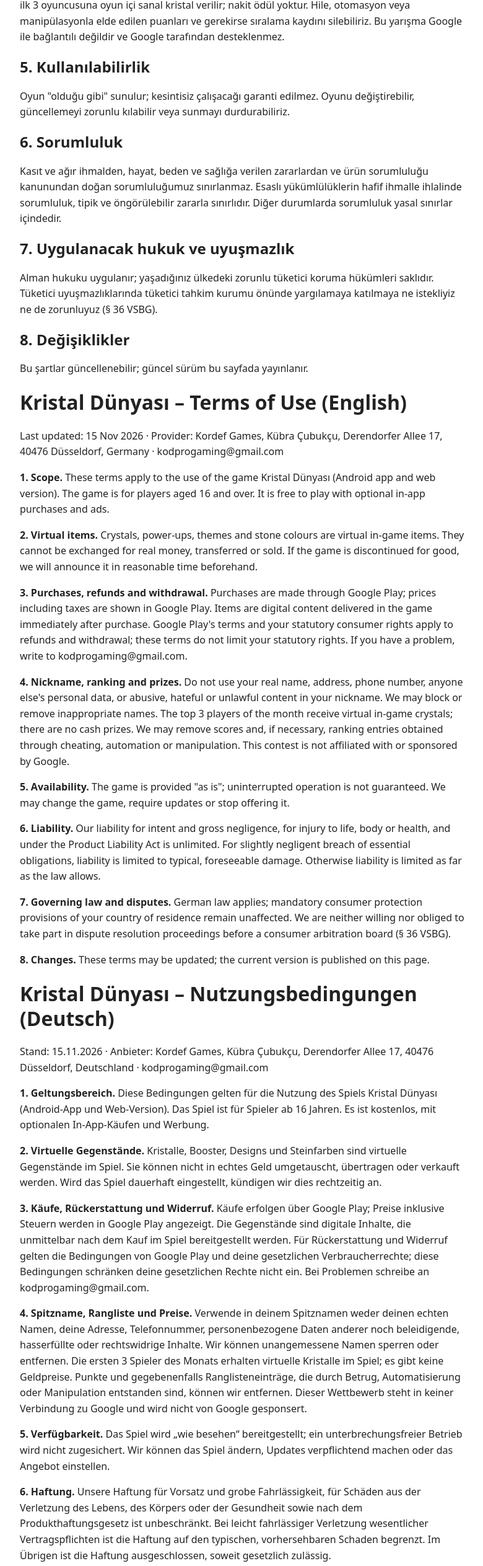
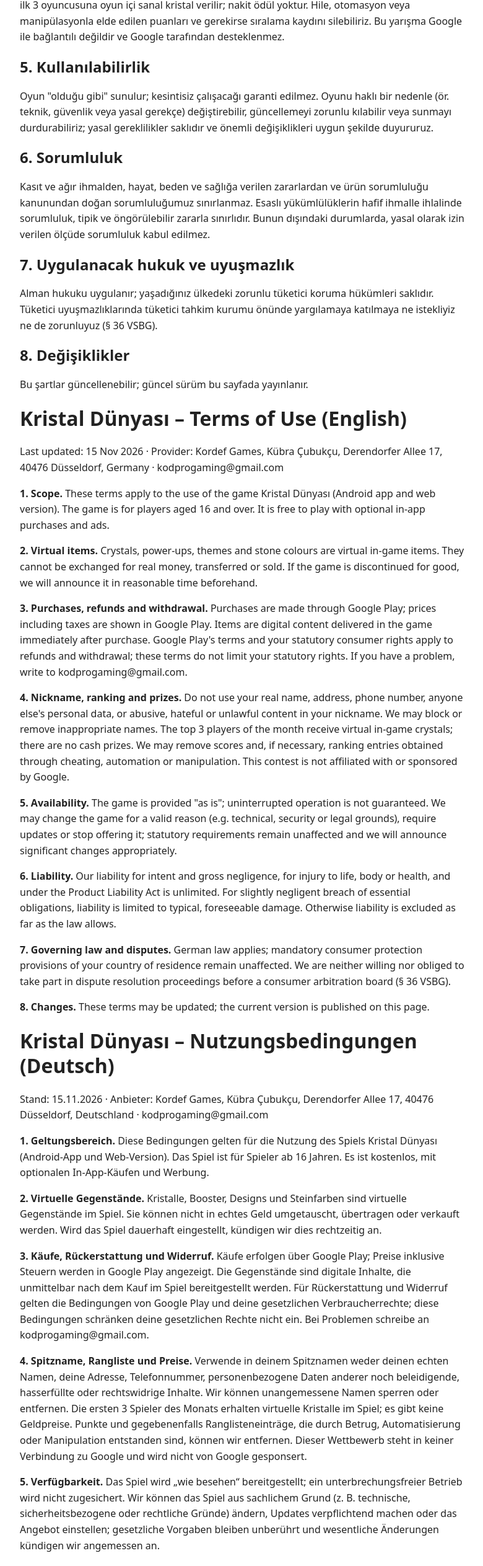
Before and after one commit to kodprogaming/kordef-gizlilik, a plain HTML site: page kosullar.html in a window 1280 px wide. Shown: the part 774-3300 px from the top of the page at 62% size, without its empty margins (248-1028 px from the left). Drawn offline with Linux system fonts and the light colour scheme.

Commit message:
Add files via upload

```diff
--- a/kosullar.html
+++ b/kosullar.html
@@ -8,8 +8,8 @@
 <h2>2. Sanal ürünler</h2><p>Kristaller, güçlendiriciler, temalar ve taş renkleri oyun içi sanal ürünlerdir. Gerçek paraya çevrilemez, başkasına devredilemez ve satılamaz. Oyun kalıcı olarak kapatılırsa makul bir süre önceden duyuru yaparız.</p>
 <h2>3. Satın almalar, iade ve cayma</h2><p>Satın almalar Google Play üzerinden yapılır; fiyatlar vergiler dahil Google Play'de gösterilir. Ürünler satın alınır alınmaz oyunda teslim edilen dijital içeriktir. İade ve cayma konusunda Google Play'in şartları ve yasal tüketici haklarınız geçerlidir; bu şartlar yasal haklarınızı sınırlamaz. Sorun yaşarsanız kodprogaming@gmail.com adresine yazın.</p>
 <h2>4. Takma ad, sıralama ve ödüller</h2><p>Takma adınızda gerçek adınızı, adresinizi, telefonunuzu veya başkasına ait kişisel bilgileri, küfür, nefret veya yasa dışı içerik kullanmayın. Uygunsuz adları engelleyebilir veya kaldırabiliriz. Ayın ilk 3 oyuncusuna oyun içi sanal kristal verilir; nakit ödül yoktur. Hile, otomasyon veya manipülasyonla elde edilen puanları ve gerekirse sıralama kaydını silebiliriz. Bu yarışma Google ile bağlantılı değildir ve Google tarafından desteklenmez.</p>
-<h2>5. Kullanılabilirlik</h2><p>Oyun "olduğu gibi" sunulur; kesintisiz çalışacağı garanti edilmez. Oyunu değiştirebilir, güncellemeyi zorunlu kılabilir veya sunmayı durdurabiliriz.</p>
-<h2>6. Sorumluluk</h2><p>Kasıt ve ağır ihmalden, hayat, beden ve sağlığa verilen zararlardan ve ürün sorumluluğu kanunundan doğan sorumluluğumuz sınırlanmaz. Esaslı yükümlülüklerin hafif ihmalle ihlalinde sorumluluk, tipik ve öngörülebilir zararla sınırlıdır. Diğer durumlarda sorumluluk yasal sınırlar içindedir.</p>
+<h2>5. Kullanılabilirlik</h2><p>Oyun "olduğu gibi" sunulur; kesintisiz çalışacağı garanti edilmez. Oyunu haklı bir nedenle (ör. teknik, güvenlik veya yasal gerekçe) değiştirebilir, güncellemeyi zorunlu kılabilir veya sunmayı durdurabiliriz; yasal gereklilikler saklıdır ve önemli değişiklikleri uygun şekilde duyururuz.</p>
+<h2>6. Sorumluluk</h2><p>Kasıt ve ağır ihmalden, hayat, beden ve sağlığa verilen zararlardan ve ürün sorumluluğu kanunundan doğan sorumluluğumuz sınırlanmaz. Esaslı yükümlülüklerin hafif ihmalle ihlalinde sorumluluk, tipik ve öngörülebilir zararla sınırlıdır. Bunun dışındaki durumlarda, yasal olarak izin verilen ölçüde sorumluluk kabul edilmez.</p>
 <h2>7. Uygulanacak hukuk ve uyuşmazlık</h2><p>Alman hukuku uygulanır; yaşadığınız ülkedeki zorunlu tüketici koruma hükümleri saklıdır. Tüketici uyuşmazlıklarında tüketici tahkim kurumu önünde yargılamaya katılmaya ne istekliyiz ne de zorunluyuz (§ 36 VSBG).</p>
 <h2>8. Değişiklikler</h2><p>Bu şartlar güncellenebilir; güncel sürüm bu sayfada yayınlanır.</p>
 
@@ -19,8 +19,8 @@
 <p><b>2. Virtual items.</b> Crystals, power-ups, themes and stone colours are virtual in-game items. They cannot be exchanged for real money, transferred or sold. If the game is discontinued for good, we will announce it in reasonable time beforehand.</p>
 <p><b>3. Purchases, refunds and withdrawal.</b> Purchases are made through Google Play; prices including taxes are shown in Google Play. Items are digital content delivered in the game immediately after purchase. Google Play's terms and your statutory consumer rights apply to refunds and withdrawal; these terms do not limit your statutory rights. If you have a problem, write to kodprogaming@gmail.com.</p>
 <p><b>4. Nickname, ranking and prizes.</b> Do not use your real name, address, phone number, anyone else's personal data, or abusive, hateful or unlawful content in your nickname. We may block or remove inappropriate names. The top 3 players of the month receive virtual in-game crystals; there are no cash prizes. We may remove scores and, if necessary, ranking entries obtained through cheating, automation or manipulation. This contest is not affiliated with or sponsored by Google.</p>
-<p><b>5. Availability.</b> The game is provided "as is"; uninterrupted operation is not guaranteed. We may change the game, require updates or stop offering it.</p>
-<p><b>6. Liability.</b> Our liability for intent and gross negligence, for injury to life, body or health, and under the Product Liability Act is unlimited. For slightly negligent breach of essential obligations, liability is limited to typical, foreseeable damage. Otherwise liability is limited as far as the law allows.</p>
+<p><b>5. Availability.</b> The game is provided "as is"; uninterrupted operation is not guaranteed. We may change the game for a valid reason (e.g. technical, security or legal grounds), require updates or stop offering it; statutory requirements remain unaffected and we will announce significant changes appropriately.</p>
+<p><b>6. Liability.</b> Our liability for intent and gross negligence, for injury to life, body or health, and under the Product Liability Act is unlimited. For slightly negligent breach of essential obligations, liability is limited to typical, foreseeable damage. Otherwise liability is excluded as far as the law allows.</p>
 <p><b>7. Governing law and disputes.</b> German law applies; mandatory consumer protection provisions of your country of residence remain unaffected. We are neither willing nor obliged to take part in dispute resolution proceedings before a consumer arbitration board (§ 36 VSBG).</p>
 <p><b>8. Changes.</b> These terms may be updated; the current version is published on this page.</p>
 
@@ -30,7 +30,7 @@
 <p><b>2. Virtuelle Gegenstände.</b> Kristalle, Booster, Designs und Steinfarben sind virtuelle Gegenstände im Spiel. Sie können nicht in echtes Geld umgetauscht, übertragen oder verkauft werden. Wird das Spiel dauerhaft eingestellt, kündigen wir dies rechtzeitig an.</p>
 <p><b>3. Käufe, Rückerstattung und Widerruf.</b> Käufe erfolgen über Google Play; Preise inklusive Steuern werden in Google Play angezeigt. Die Gegenstände sind digitale Inhalte, die unmittelbar nach dem Kauf im Spiel bereitgestellt werden. Für Rückerstattung und Widerruf gelten die Bedingungen von Google Play und deine gesetzlichen Verbraucherrechte; diese Bedingungen schränken deine gesetzlichen Rechte nicht ein. Bei Problemen schreibe an kodprogaming@gmail.com.</p>
 <p><b>4. Spitzname, Rangliste und Preise.</b> Verwende in deinem Spitznamen weder deinen echten Namen, deine Adresse, Telefonnummer, personenbezogene Daten anderer noch beleidigende, hasserfüllte oder rechtswidrige Inhalte. Wir können unangemessene Namen sperren oder entfernen. Die ersten 3 Spieler des Monats erhalten virtuelle Kristalle im Spiel; es gibt keine Geldpreise. Punkte und gegebenenfalls Ranglisteneinträge, die durch Betrug, Automatisierung oder Manipulation entstanden sind, können wir entfernen. Dieser Wettbewerb steht in keiner Verbindung zu Google und wird nicht von Google gesponsert.</p>
-<p><b>5. Verfügbarkeit.</b> Das Spiel wird „wie besehen“ bereitgestellt; ein unterbrechungsfreier Betrieb wird nicht zugesichert. Wir können das Spiel ändern, Updates verpflichtend machen oder das Angebot einstellen.</p>
+<p><b>5. Verfügbarkeit.</b> Das Spiel wird „wie besehen“ bereitgestellt; ein unterbrechungsfreier Betrieb wird nicht zugesichert. Wir können das Spiel aus sachlichem Grund (z. B. technische, sicherheitsbezogene oder rechtliche Gründe) ändern, Updates verpflichtend machen oder das Angebot einstellen; gesetzliche Vorgaben bleiben unberührt und wesentliche Änderungen kündigen wir angemessen an.</p>
 <p><b>6. Haftung.</b> Unsere Haftung für Vorsatz und grobe Fahrlässigkeit, für Schäden aus der Verletzung des Lebens, des Körpers oder der Gesundheit sowie nach dem Produkthaftungsgesetz ist unbeschränkt. Bei leicht fahrlässiger Verletzung wesentlicher Vertragspflichten ist die Haftung auf den typischen, vorhersehbaren Schaden begrenzt. Im Übrigen ist die Haftung ausgeschlossen, soweit gesetzlich zulässig.</p>
 <p><b>7. Anwendbares Recht und Streitbeilegung.</b> Es gilt deutsches Recht; zwingende Verbraucherschutzvorschriften deines Wohnsitzstaates bleiben unberührt. Wir sind weder bereit noch verpflichtet, an Streitbeilegungsverfahren vor einer Verbraucherschlichtungsstelle teilzunehmen (§ 36 VSBG).</p>
 <p><b>8. Änderungen.</b> Diese Bedingungen können aktualisiert werden; die aktuelle Fassung steht auf dieser Seite.</p>
```
Also changed, not shown: index.html (+6 -6 lines).
